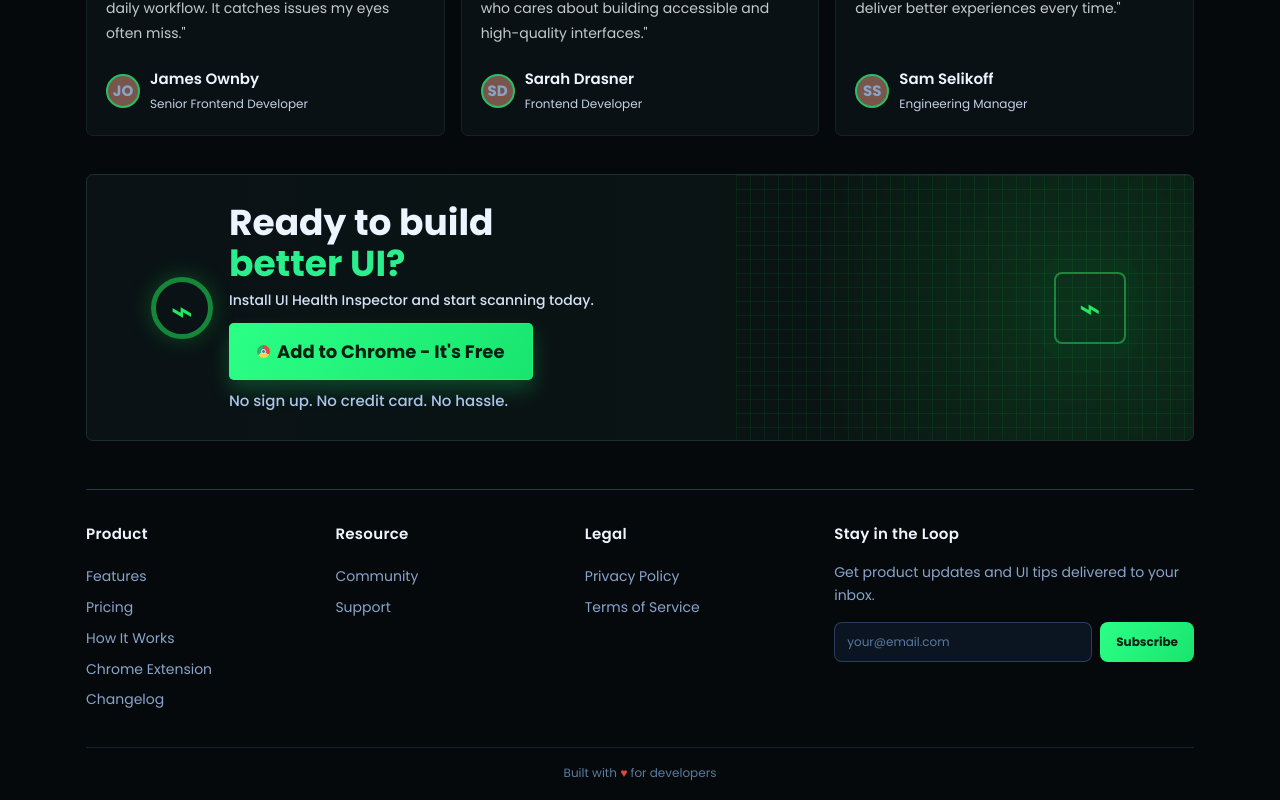
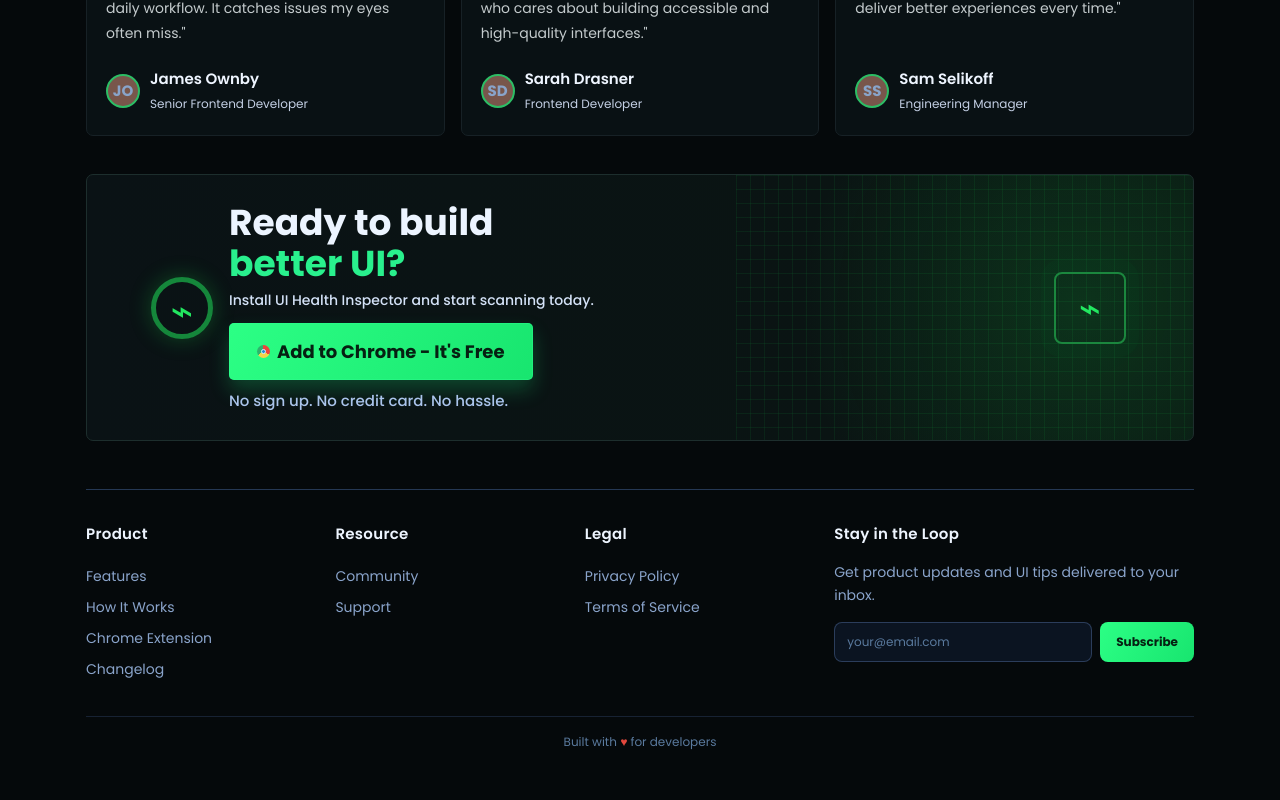
Before and after one commit to Danielchinasa/ui-health-inspector-web, a React (Vite) app: page / in a window 1280 px wide. Shown: the part 1667-2467 px from the top of the page. After the commit the page ends 2436 px from the top, so only its background shows below. Built offline with nearby package versions, Linux system fonts and the light colour scheme.

Commit message:
Remove Pricing from footer Product column

```diff
--- a/src/App.jsx
+++ b/src/App.jsx
@@ -227,7 +227,6 @@
           <div className="footer-col">
             <h4>Product</h4>
             <a href="#">Features</a>
-            <a href="#">Pricing</a>
             <a href="#">How It Works</a>
             <a href="#">Chrome Extension</a>
             <a href="#">Changelog</a>
```
